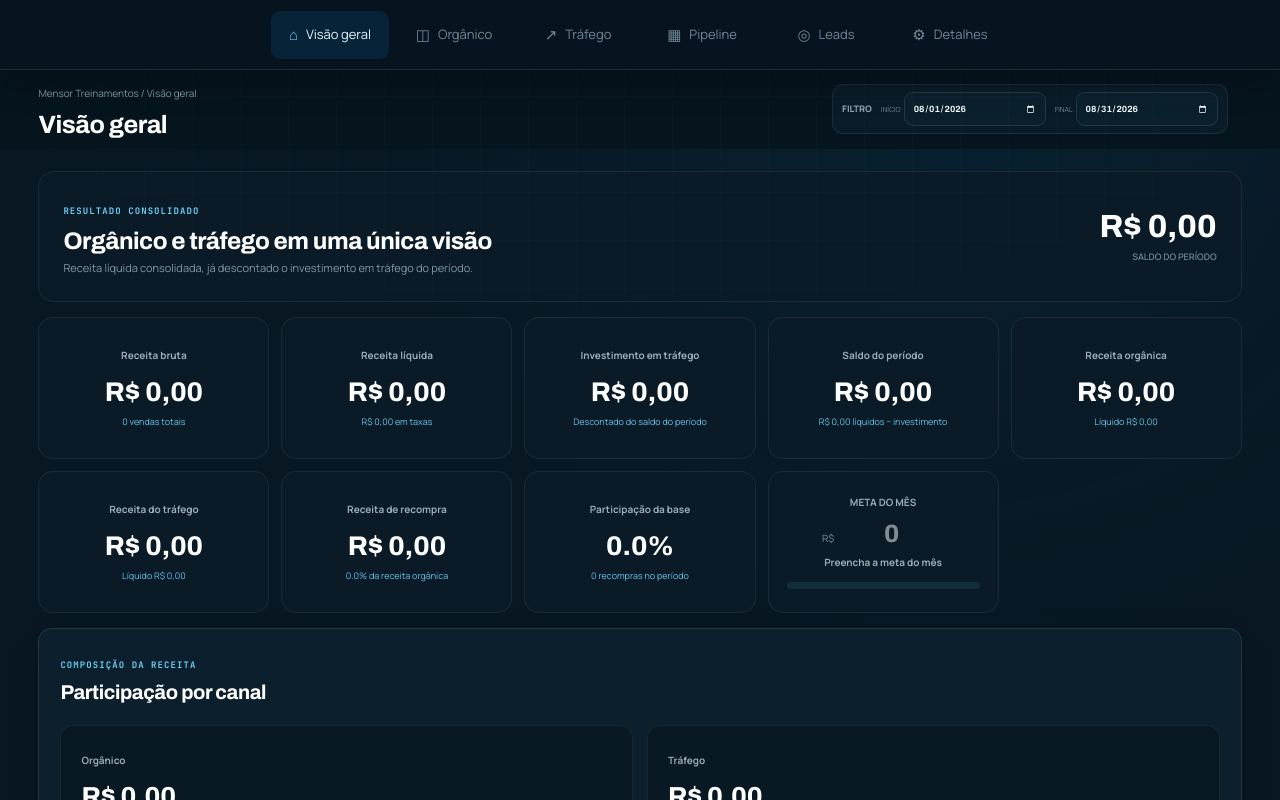
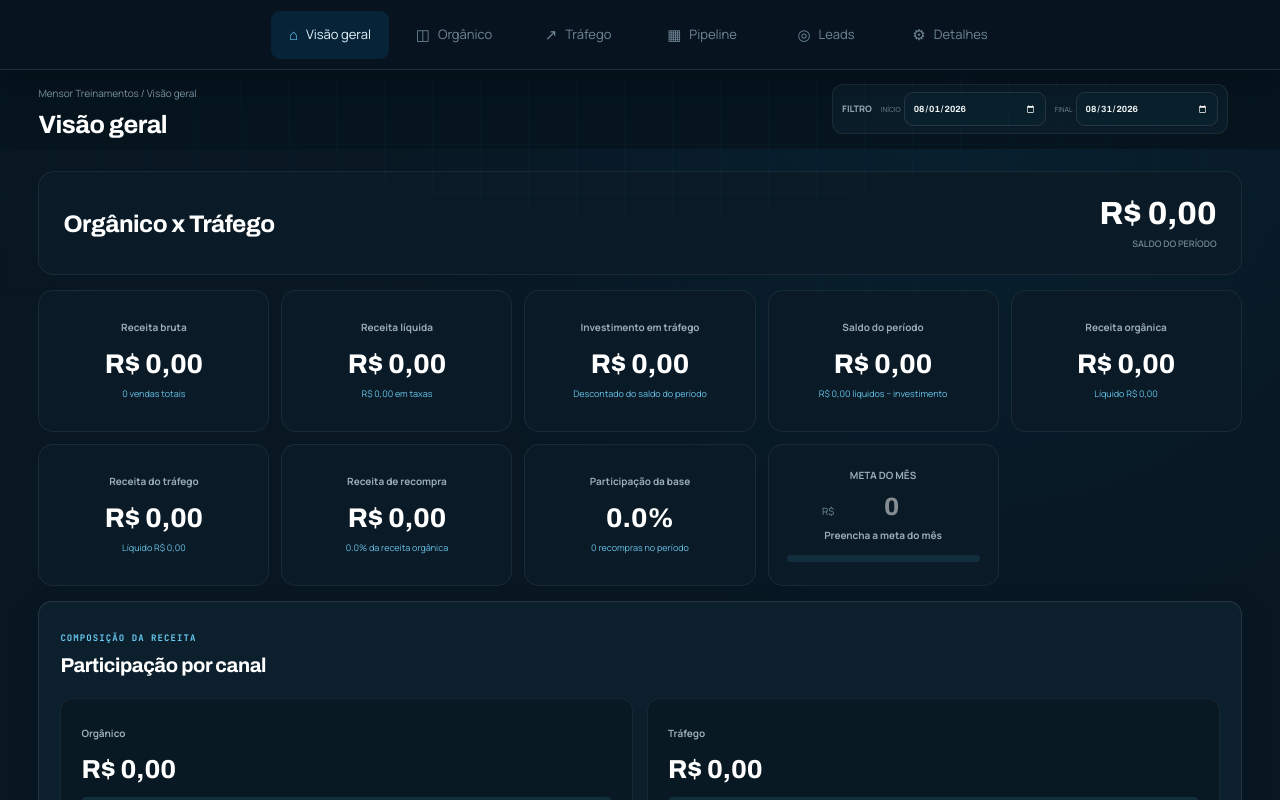
Before and after one commit to cezarhlima1/diegomensor, a Next.js app: page /CRM in a window 1280 px wide. Shown: the top 800 px of the page. Built offline with nearby package versions, Linux system fonts and the light colour scheme.

Commit message:
Simplifica título da visão geral

```diff
--- a/components/crm/CRM.tsx
+++ b/components/crm/CRM.tsx
@@ -363,7 +363,7 @@ function ExecutiveOverview({ leads, products, start, end, traffic }: { leads: Le
   const goal = goals[goalMonth] || 0;
   const goalProgress = goal ? totalRevenue / goal * 100 : 0;
   return <div className={`${styles.content} ${styles.executiveOverview}`}>
-    <section className={styles.overviewHero}><div><span>Resultado consolidado</span><h2>Orgânico e tráfego em uma única visão</h2><p>Receita líquida consolidada, já descontado o investimento em tráfego do período.</p></div><strong>{currency.format(periodBalance)}<small>saldo do período</small></strong></section>
+    <section className={styles.overviewHero}><div><h2>Orgânico x Tráfego</h2></div><strong>{currency.format(periodBalance)}<small>saldo do período</small></strong></section>
     <div className={styles.overviewKpis}>
       <Kpi label="Receita bruta" value={currency.format(totalRevenue)} detail={`${totalSales} vendas totais`} />
       <Kpi label="Receita líquida" value={currency.format(totalNet)} detail={`${currency.format(Math.max(0, totalRevenue - totalNet))} em taxas`} />
```
